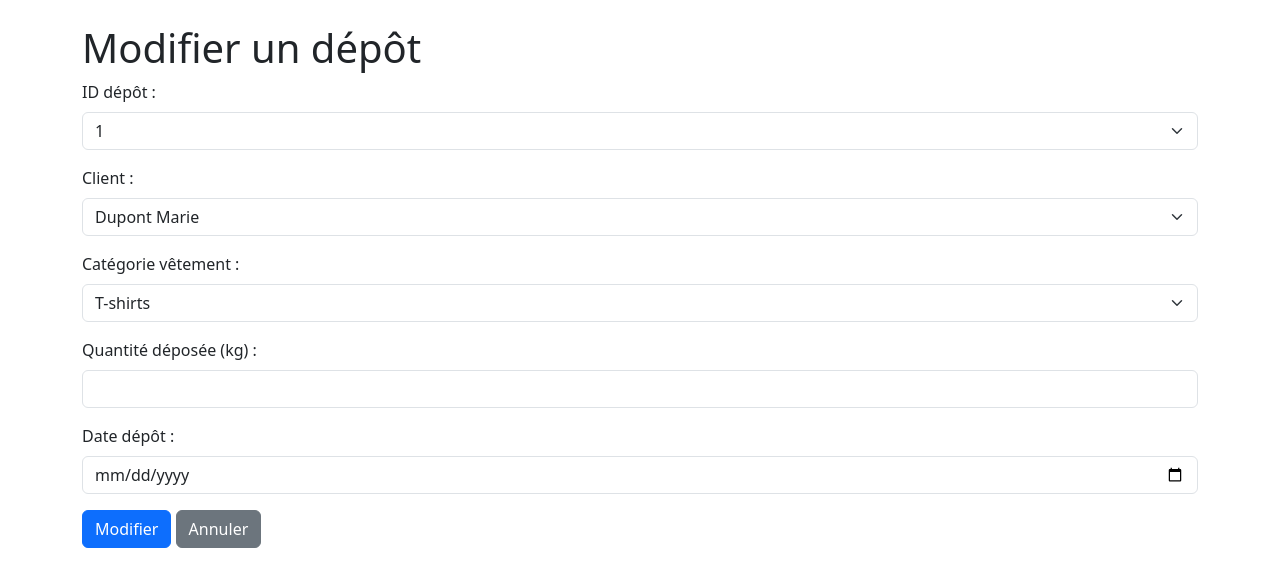
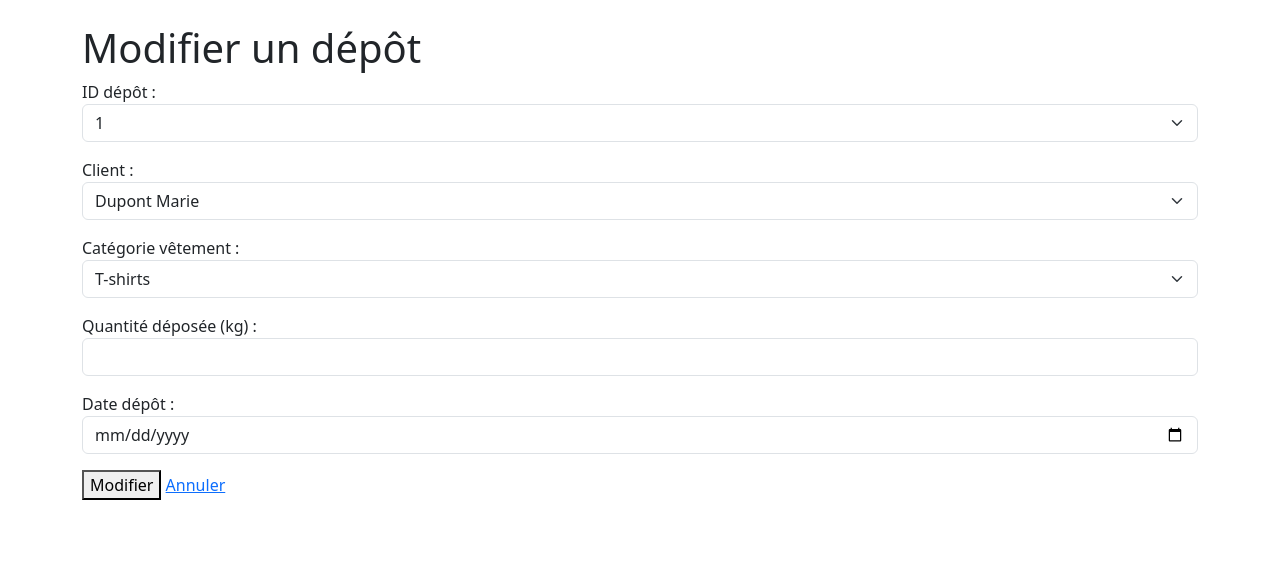
Before and after one commit to LeandreBizel/SAE1.04, a Flask app: page /Depose/edit in a window 1280 px wide. Shown: the part 56-643 px from the top of the page. Run offline with Flask 3, Linux system fonts and the light colour scheme; data comes from the database, SQL or seed files in the repository; some libraries are stand-ins or nearby versions.

Commit message:
Update Depose_edit.html

```diff
--- a/templates/Tables/Depose_edit.html
+++ b/templates/Tables/Depose_edit.html
@@ -16,7 +16,7 @@
         <input type="hidden" name="num_depot" value="{{ depose.num_depot }}">
 
           <div class="mb-3">
-            <label for="id_depot" class="form-label">ID dépôt :</label>
+            <label for="id_depot">ID dépôt :</label>
             <select name="id_depot" id="id_depot" class="form-select" required>
                 {% for dep in depots %}
                 <option value="{{ dep.id_depot }}"
@@ -29,7 +29,7 @@
 
 
         <div class="mb-3">
-            <label for="id_client" class="form-label">Client :</label>
+            <label for="id_client" >Client :</label>
             <select name="id_client" id="id_client" class="form-select" required>
                 {% for c in clients %}
                 <option value="{{ c.id_client }}" {% if c.id_client==depose.id_client %}selected{% endif %}>
@@ -40,7 +40,7 @@
         </div>
 
         <div class="mb-3">
-            <label for="id_categorie_vetement" class="form-label">Catégorie vêtement :</label>
+            <label for="id_categorie_vetement">Catégorie vêtement :</label>
             <select name="id_categorie_vetement" id="id_categorie_vetement" class="form-select" required>
                 {% for cat in categories %}
                 <option value="{{ cat.id_categorie_vetement }}" {% if
@@ -52,19 +52,19 @@
         </div>
 
         <div class="mb-3">
-            <label for="quantite_depot" class="form-label">Quantité déposée (kg) :</label>
+            <label for="quantite_depot" >Quantité déposée (kg) :</label>
             <input type="number" step="0.01" name="quantite_depot" id="quantite_depot" class="form-control"
-                value="{{ depose.quantite_depot }}" required>
+                value="{{ depose.quantite_depot }}" >
         </div>
 
         <div class="mb-3">
-            <label for="date_depot" class="form-label">Date dépôt :</label>
+            <label for="date_depot" >Date dépôt :</label>
             <input type="date" name="date_depot" id="date_depot" class="form-control" value="{{ depose.date_depot }}"
-                required>
+               >
         </div>
 
-        <button type="submit" class="btn btn-primary">Modifier</button>
-        <a href="/Depose/show" class="btn btn-secondary">Annuler</a>
+        <button type="submit" >Modifier</button>
+        <a href="/Depose/show" >Annuler</a>
     </form>
 </div>
 {% endblock %}
```
